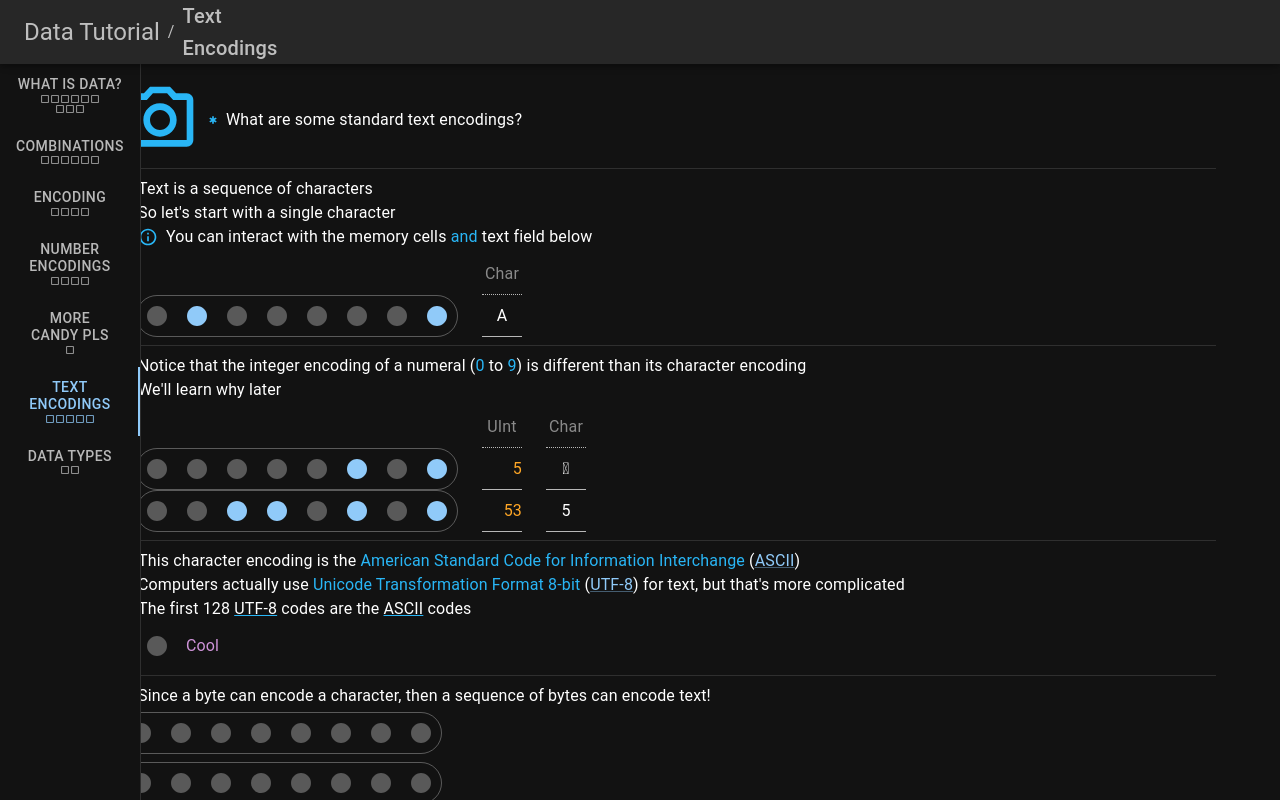
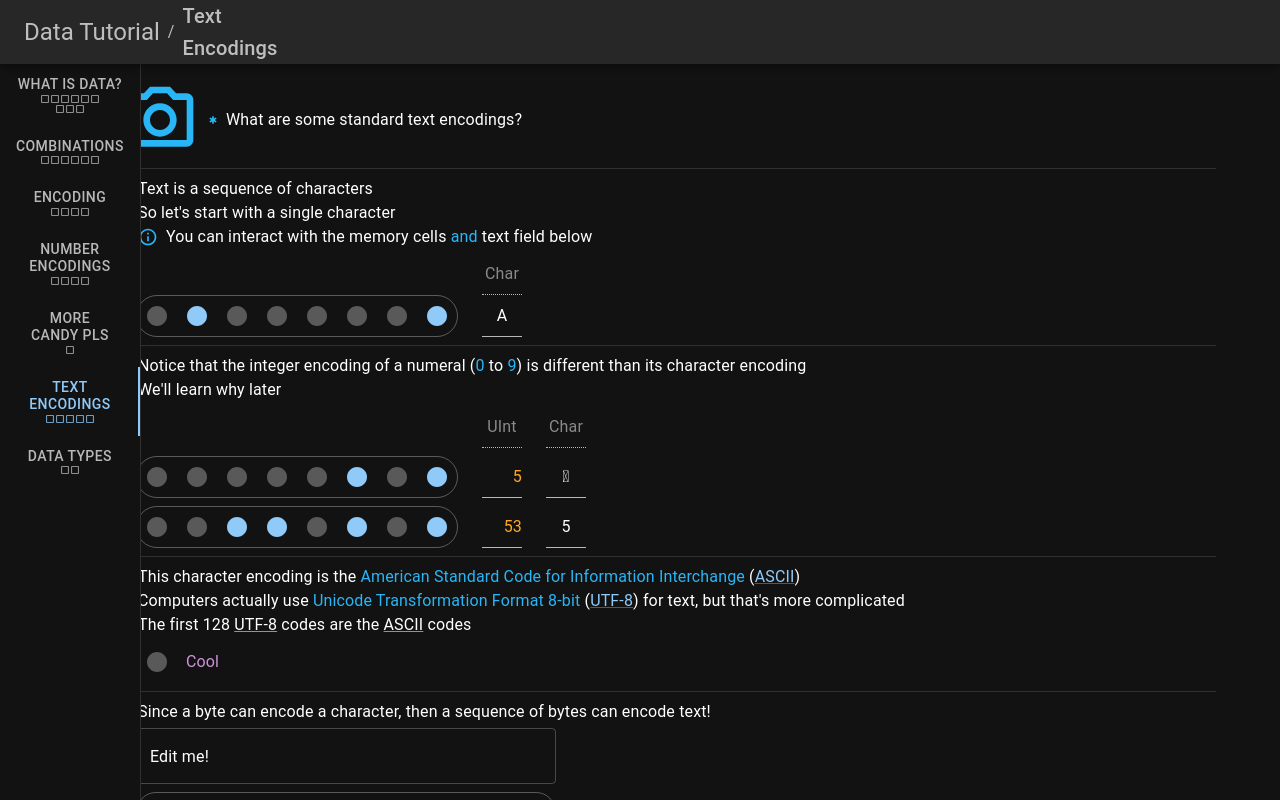
Before and after one commit to rachidlamouri/data-tutorial, a React (Vite) app: page / in a window 1280 px wide. Both pictures are taken after a click on the tab "TEXT ENCODINGS". Shown: the top 800 px of the page. Built offline with nearby package versions, Linux system fonts and the light colour scheme.

Commit message:
Add interactive string representation

```diff
--- a/src/memory/Byte.tsx
+++ b/src/memory/Byte.tsx
@@ -4,6 +4,7 @@ import { Input, Stack, useTheme } from '@mui/material';
 import { MemoryCell } from './MemoryCell';
 import {
   bitsToUnsignedDecimal,
+  byteToCharacter,
   byteToSignedDecimal,
   characterToByte,
   signedDecimalToByte,
@@ -86,6 +87,8 @@ export function Byte({
   const [isSignedInputValid, setIsSignedInputValid] = useState(true);
 
   const [character, setCharacter] = useState(init.character);
+  const renderedCharacter =
+    value !== undefined ? byteToCharacter(value) : character;
 
   const onBitsChange = (newBits: boolean[]) => {
     const unsignedDecimal = bitsToUnsignedDecimal(newBits);
@@ -222,7 +225,7 @@ export function Byte({
 
             onBitsChange(characterToByte(nextCharacter));
           }}
-          value={readonlyCharValue ?? character}
+          value={readonlyCharValue ?? renderedCharacter}
           sx={{
             width: 40,
           }}
--- a/src/memory/bitUtils.ts
+++ b/src/memory/bitUtils.ts
@@ -58,3 +58,9 @@ export const characterToByte = (character: string) => {
   const bits = unsignedDecimalToByte(unsignedDecimalValue);
   return bits;
 };
+
+export const byteToCharacter = (bits: boolean[]) => {
+  const unsignedDecimalValue = bitsToUnsignedDecimal(bits);
+  const character = unsignedDecimalToCharacter(unsignedDecimalValue);
+  return character;
+};
--- a/src/subjects/text-encodings-subject/TextEncodingsSubject.tsx
+++ b/src/subjects/text-encodings-subject/TextEncodingsSubject.tsx
@@ -1,10 +1,10 @@
 import { BigPicture } from '../../layout/BigPicture';
 import { BulletPoints } from '../../layout/BulletPoints';
-import { Link, Stack, Typography } from '@mui/material';
-import { OldByte, Byte, ByteHeader } from '../../memory/Byte';
+import { Link, Stack, TextField, Typography, useTheme } from '@mui/material';
+import { Byte, ByteHeader } from '../../memory/Byte';
 import { useState } from 'react';
 import { Subject } from '../../layout/subject/Subject';
-import { characterToDecimal } from '../../memory/bitUtils';
+import { characterToByte, characterToDecimal } from '../../memory/bitUtils';
 import { Register } from '../../memory/Register';
 import { InfoText } from '../../typography/InfoText';
 import { Underline } from '../../typography/Underline';
@@ -44,9 +44,11 @@ function Learnable1() {
         <Typography>We'll learn why later</Typography>
       </BulletPoints>{' '}
       <NestedInfo>
+        <Stack gap={1}>
           <ByteHeader />
           <Byte initialUIntValue={5} />
           <Byte initialUIntValue={characterToDecimal('5')} />
+        </Stack>
       </NestedInfo>
     </>
   );
@@ -89,9 +91,10 @@ function Learnable2() {
   );
 }
 
-// TODO: make a text field mapped to a variable number of bytes
 function Learnable3() {
-  const [text, setText] = useState(' Hello  ');
+  const theme = useTheme();
+  const [text, setText] = useState('Edit me!');
+  const characters = text.split('');
 
   return (
     <>
@@ -101,21 +104,51 @@ function Learnable3() {
           encode text!
         </Typography>
       </BulletPoints>
+      <NestedInfo>
         <Stack gap={1}>
-        {text.split('').map((character, index) => {
+          <TextField
+            onChange={(event) => {
+              const eventValue = event.target.value;
+              setText(eventValue);
+            }}
+            value={text}
+          />
+          <Stack
+            gap={1}
+            width="fit-content"
+            sx={{
+              border: 0.5,
+              borderColor: theme.palette.action.disabled,
+              borderRadius: 5,
+              padding: 2,
+            }}
+          >
+            {characters.map((renderedCharacter, renderedIndex) => {
               return (
-            <OldByte
-              onChange={(value) => {
-                const newTextList = text.split('');
-                newTextList[index] = String.fromCharCode(value);
-                const newText = newTextList.join('');
-                setText(newText);
+                <Byte
+                  hideUnsignedInt
+                  key={renderedIndex}
+                  value={characterToByte(renderedCharacter)}
+                  onChange={(event) => {
+                    const nextCharacters = characters.map(
+                      (oldCharacter, oldIndex) => {
+                        if (oldIndex === renderedIndex) {
+                          return event.character;
+                        }
+
+                        return oldCharacter;
+                      },
+                    );
+
+                    const nextText = nextCharacters.join('');
+                    setText(nextText);
                   }}
-              label={character}
                 />
               );
             })}
           </Stack>
+        </Stack>
+      </NestedInfo>
       <BulletPoints>
         <Typography>
           {
```
Lines whose indentation alone changed are shown as unchanged.
